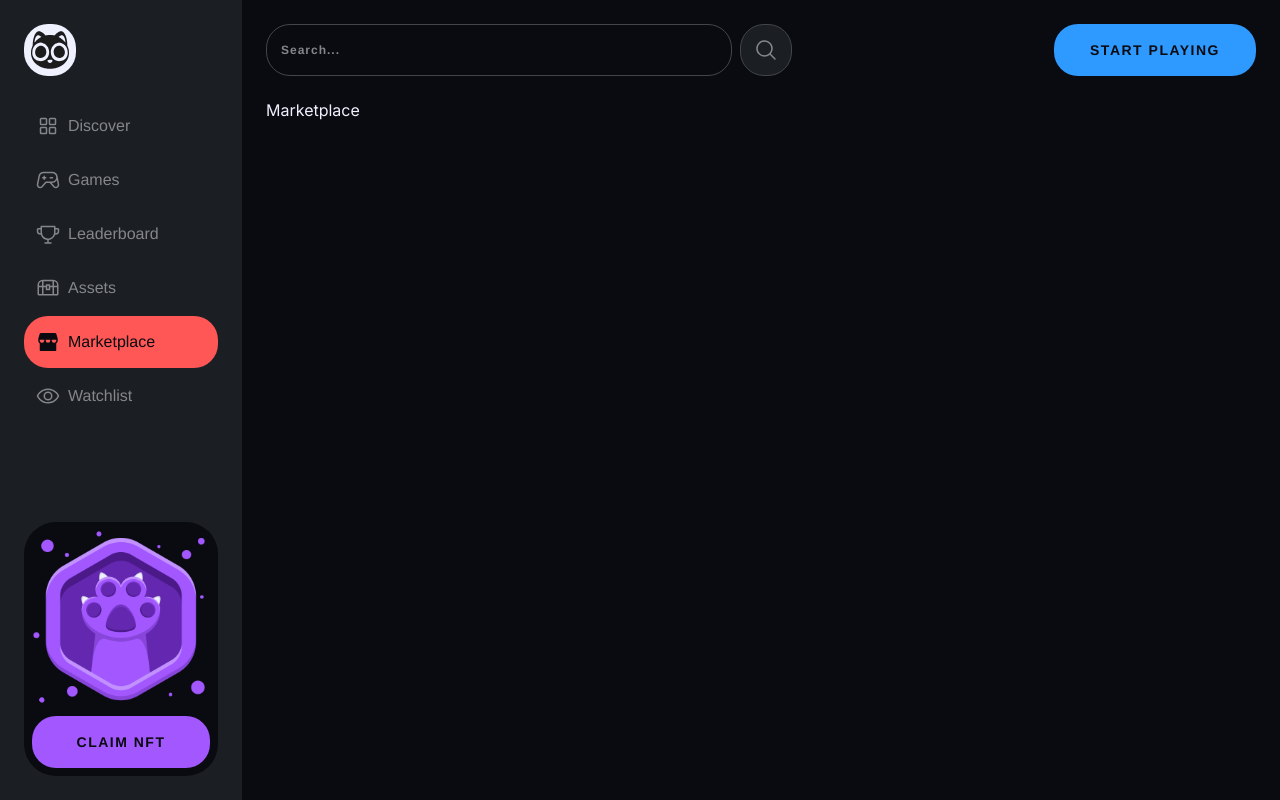
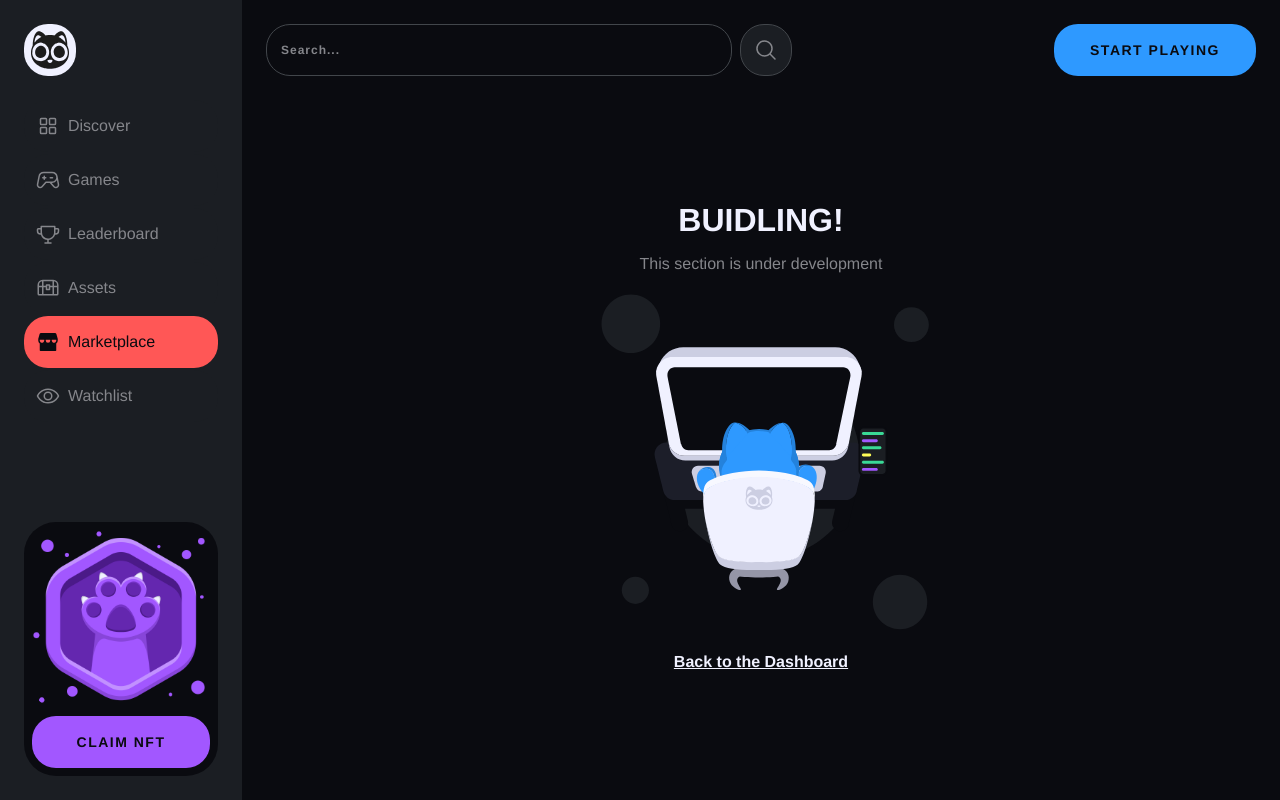
Before and after one commit to dolianich/CATME, a Next.js app: page /marketplace in a window 1280 px wide. Built offline with nearby package versions, Linux system fonts and the light colour scheme.

Commit message:
Added a bilerplate animation to the Marketplace section

```diff
--- a/app/components/DevAnim/DevAnim.tsx
+++ b/app/components/DevAnim/DevAnim.tsx
@@ -1,3 +1,4 @@
+'use client'
 import React from 'react';
 import { Player, Controls } from '@lottiefiles/react-lottie-player';
 import devAnimation from './src/catme_development.json';
--- /dev/null
+++ b/app/marketplace/page.module.css
@@ -0,0 +1,48 @@
+.wrapper{
+    display: flex;
+    flex-direction: column;
+    align-items: center;
+    justify-content: center;
+    gap: 12px;
+    margin-top: 100px;
+}
+
+.wrapper h1{
+    font-family: 'Helvetica Neue', sans-serif;
+    text-align: center;
+    color: #F0F1FF;
+    font-size: 32px;
+    font-weight: 700;
+    line-height: 40px;
+    margin: 0;
+}
+
+.wrapper p{
+    font-family: 'Helvetica Neue', sans-serif;
+    text-align: center;
+    color: #85868B;
+    margin: 0;
+    font-size: 16px;
+    font-weight: 500;
+    line-height: 24px;
+}
+
+.link{
+    font-family: 'Helvetica Neue', sans-serif;
+    text-align: center;
+    color: #F0F1FF;
+    font-size: 16px;
+    font-weight: 700;
+    line-height: 24px;
+}
+
+.anim{
+    margin-top: 6px;
+    margin-bottom: 6px;
+}
+
+@media (max-width: 600px) {
+    .wrapper{
+        margin-top: 0;
+    }
+}
--- a/app/marketplace/page.tsx
+++ b/app/marketplace/page.tsx
@@ -1,7 +1,19 @@
 import React from 'react';
+import Link from 'next/link';
+import DevAnim from '../components/DevAnim/DevAnim';
+import styles from './page.module.css';
 
 const MarketplacePage = () => {
-  return <div>Marketplace</div>;
+  return (
+    <div className={styles.wrapper}>
+      <h1>BUIDLING!</h1>
+      <p>This section is under development</p>
+      <DevAnim />
+      <Link href={'/'} className={styles.link}>
+        Back to the Dashboard
+      </Link>
+    </div>
+  );
 };
 
 export default MarketplacePage;
```
